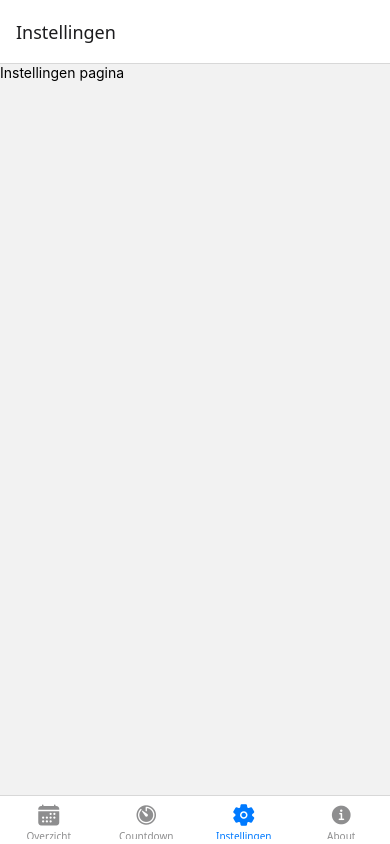
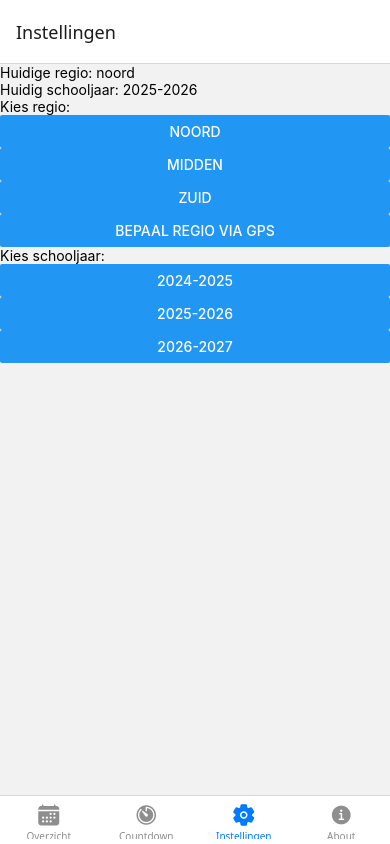
Before and after one commit to Shedion/Deltion-Holiday-App-0, a React Native app: screen /Instellingen in a window 390 px wide. Built offline with nearby package versions, Linux system fonts and the light colour scheme.

Commit message:
instellingen pagina

```diff
--- a/screens/Instellingen.js
+++ b/screens/Instellingen.js
@@ -1,9 +1,49 @@
-import { View, Text } from "react-native";
+import { View, Text, Button, Alert, useWindowDimensions } from "react-native";
+import { useAppContext } from "../context/AppContext";
+import * as Location from "expo-location";
 
 export default function Instellingen() {
+  const { regio, setRegio, schooljaar, setSchooljaar } = useAppContext();
+  const { width, height } = useWindowDimensions();
+  const isLandscape = width > height;
+
+  async function bepaalRegioViaGPS() {
+    const { status } = await Location.requestForegroundPermissionsAsync();
+
+    if (status !== "granted") {
+      Alert.alert("Geen toegang", "De app heeft geen toegang tot je locatie.");
+      return;
+    }
+
+    const locatie = await Location.getCurrentPositionAsync({});
+    const latitude = locatie.coords.latitude;
+
+    if (latitude > 52.5) {
+      setRegio("noord");
+    } else if (latitude > 51.5) {
+      setRegio("midden");
+    } else {
+      setRegio("zuid");
+    }
+  }
+
   return (
-    <View>
-      <Text>Instellingen pagina</Text>
+    <View style={{ flexDirection: isLandscape ? "row" : "column" }}>
+      <View>
+        <Text>Huidige regio: {regio}</Text>
+        <Text>Huidig schooljaar: {schooljaar}</Text>
+        <Text>Kies regio:</Text>
+        <Button title="Noord" onPress={() => setRegio("noord")} />
+        <Button title="Midden" onPress={() => setRegio("midden")} />
+        <Button title="Zuid" onPress={() => setRegio("zuid")} />
+        <Button title="Bepaal regio via GPS" onPress={bepaalRegioViaGPS} />
+      </View>
+      <View>
+        <Text>Kies schooljaar:</Text>
+        <Button title="2024-2025" onPress={() => setSchooljaar("2024-2025")} />
+        <Button title="2025-2026" onPress={() => setSchooljaar("2025-2026")} />
+        <Button title="2026-2027" onPress={() => setSchooljaar("2026-2027")} />
+      </View>
     </View>
   );
 }
```
